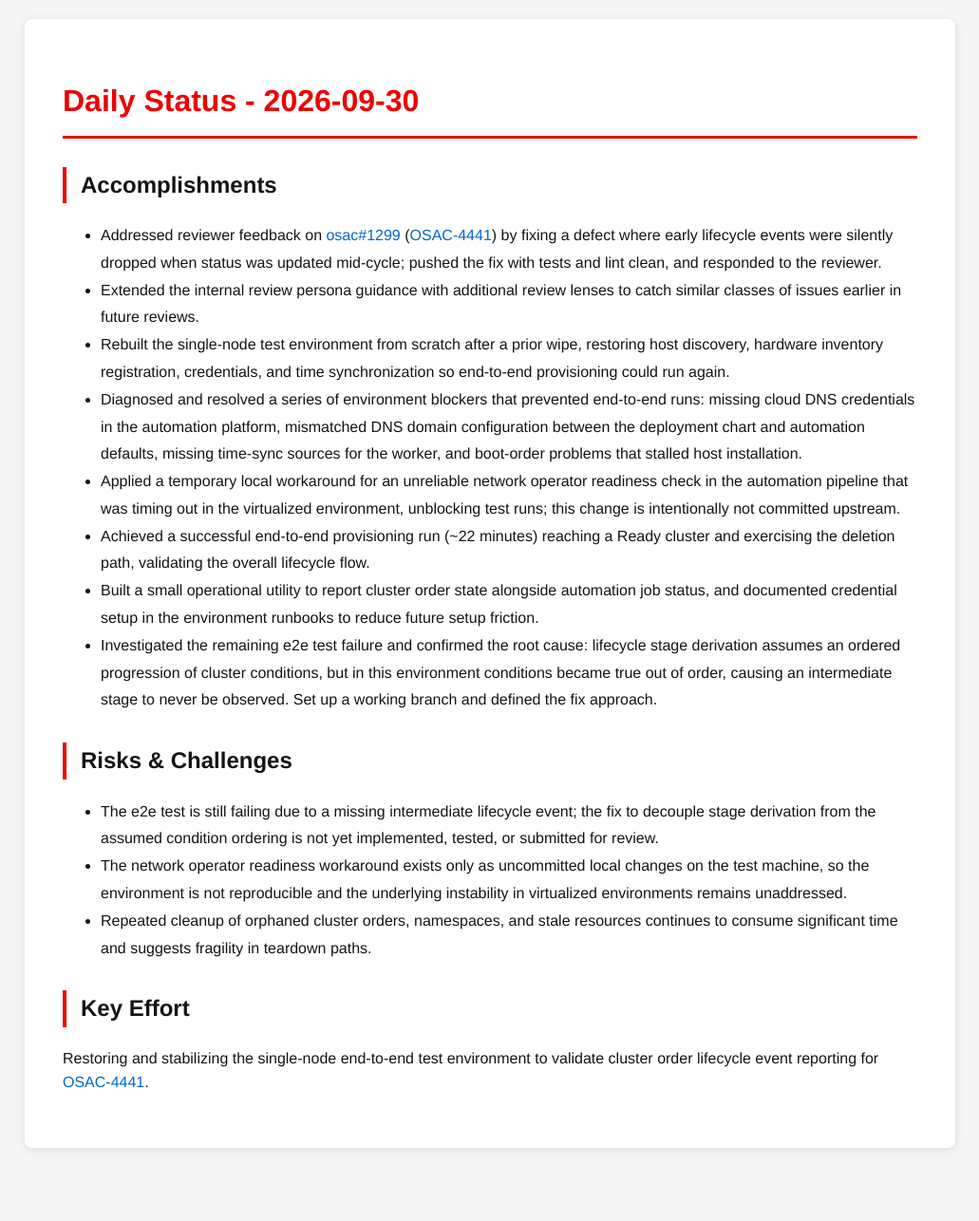
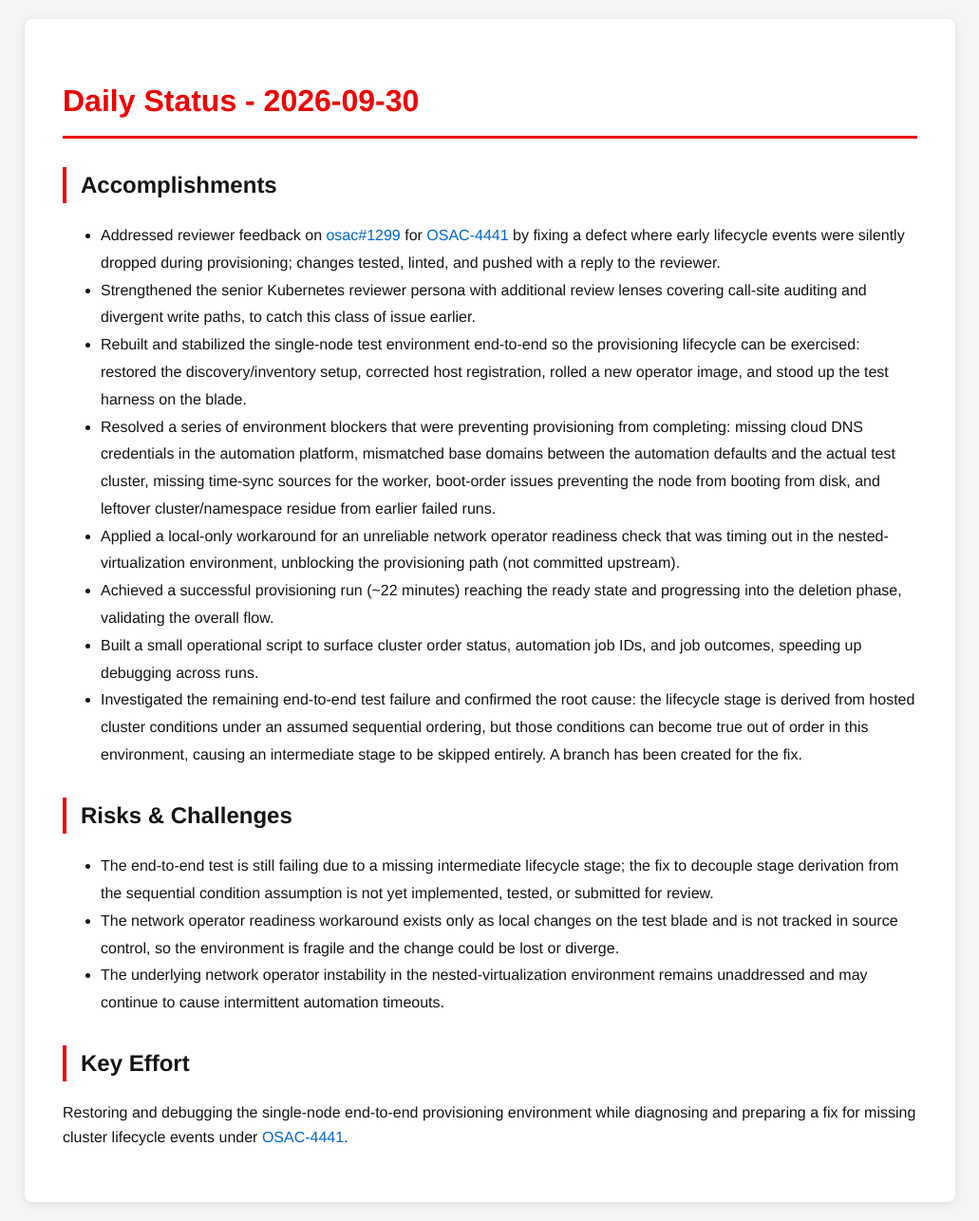
Before and after one commit to tzvatot/daily-status, a Jekyll site: the page built from 2026-09-30.md, in a window 1280 px wide. Shown: the whole page at 95% size, without its empty margins (124-1155 px from the left). Built offline with Jekyll 4.4.1, drawn with Linux system fonts in a browser that asks for light colours; before the commit the page ends 1229 px from its top, so only the background shows below that.

Commit message:
Daily status update - 2026-09-30

```diff
--- a/2026-09-30.md
+++ b/2026-09-30.md
@@ -7,19 +7,19 @@ date: 2026-09-30
 # Daily Status - 2026-09-30
 
 ## Accomplishments
-- Addressed reviewer feedback on [osac#1299](https://github.com/osac-project/osac/pull/1299) ([OSAC-4441](https://redhat.atlassian.net/browse/OSAC-4441)) by fixing a defect where early lifecycle events were silently dropped when status was updated mid-cycle; pushed the fix with tests and lint clean, and responded to the reviewer.
-- Extended the internal review persona guidance with additional review lenses to catch similar classes of issues earlier in future reviews.
-- Rebuilt the single-node test environment from scratch after a prior wipe, restoring host discovery, hardware inventory registration, credentials, and time synchronization so end-to-end provisioning could run again.
-- Diagnosed and resolved a series of environment blockers that prevented end-to-end runs: missing cloud DNS credentials in the automation platform, mismatched DNS domain configuration between the deployment chart and automation defaults, missing time-sync sources for the worker, and boot-order problems that stalled host installation.
-- Applied a temporary local workaround for an unreliable network operator readiness check in the automation pipeline that was timing out in the virtualized environment, unblocking test runs; this change is intentionally not committed upstream.
-- Achieved a successful end-to-end provisioning run (~22 minutes) reaching a Ready cluster and exercising the deletion path, validating the overall lifecycle flow.
-- Built a small operational utility to report cluster order state alongside automation job status, and documented credential setup in the environment runbooks to reduce future setup friction.
-- Investigated the remaining e2e test failure and confirmed the root cause: lifecycle stage derivation assumes an ordered progression of cluster conditions, but in this environment conditions became true out of order, causing an intermediate stage to never be observed. Set up a working branch and defined the fix approach.
+- Addressed reviewer feedback on [osac#1299](https://github.com/osac-project/osac/pull/1299) for [OSAC-4441](https://redhat.atlassian.net/browse/OSAC-4441) by fixing a defect where early lifecycle events were silently dropped during provisioning; changes tested, linted, and pushed with a reply to the reviewer.
+- Strengthened the senior Kubernetes reviewer persona with additional review lenses covering call-site auditing and divergent write paths, to catch this class of issue earlier.
+- Rebuilt and stabilized the single-node test environment end-to-end so the provisioning lifecycle can be exercised: restored the discovery/inventory setup, corrected host registration, rolled a new operator image, and stood up the test harness on the blade.
+- Resolved a series of environment blockers that were preventing provisioning from completing: missing cloud DNS credentials in the automation platform, mismatched base domains between the automation defaults and the actual test cluster, missing time-sync sources for the worker, boot-order issues preventing the node from booting from disk, and leftover cluster/namespace residue from earlier failed runs.
+- Applied a local-only workaround for an unreliable network operator readiness check that was timing out in the nested-virtualization environment, unblocking the provisioning path (not committed upstream).
+- Achieved a successful provisioning run (~22 minutes) reaching the ready state and progressing into the deletion phase, validating the overall flow.
+- Built a small operational script to surface cluster order status, automation job IDs, and job outcomes, speeding up debugging across runs.
+- Investigated the remaining end-to-end test failure and confirmed the root cause: the lifecycle stage is derived from hosted cluster conditions under an assumed sequential ordering, but those conditions can become true out of order in this environment, causing an intermediate stage to be skipped entirely. A branch has been created for the fix.
 
 ## Risks & Challenges
-- The e2e test is still failing due to a missing intermediate lifecycle event; the fix to decouple stage derivation from the assumed condition ordering is not yet implemented, tested, or submitted for review.
-- The network operator readiness workaround exists only as uncommitted local changes on the test machine, so the environment is not reproducible and the underlying instability in virtualized environments remains unaddressed.
-- Repeated cleanup of orphaned cluster orders, namespaces, and stale resources continues to consume significant time and suggests fragility in teardown paths.
+- The end-to-end test is still failing due to a missing intermediate lifecycle stage; the fix to decouple stage derivation from the sequential condition assumption is not yet implemented, tested, or submitted for review.
+- The network operator readiness workaround exists only as local changes on the test blade and is not tracked in source control, so the environment is fragile and the change could be lost or diverge.
+- The underlying network operator instability in the nested-virtualization environment remains unaddressed and may continue to cause intermittent automation timeouts.
 
 ## Key Effort
-Restoring and stabilizing the single-node end-to-end test environment to validate cluster order lifecycle event reporting for [OSAC-4441](https://redhat.atlassian.net/browse/OSAC-4441).
+Restoring and debugging the single-node end-to-end provisioning environment while diagnosing and preparing a fix for missing cluster lifecycle events under [OSAC-4441](https://redhat.atlassian.net/browse/OSAC-4441).
```
